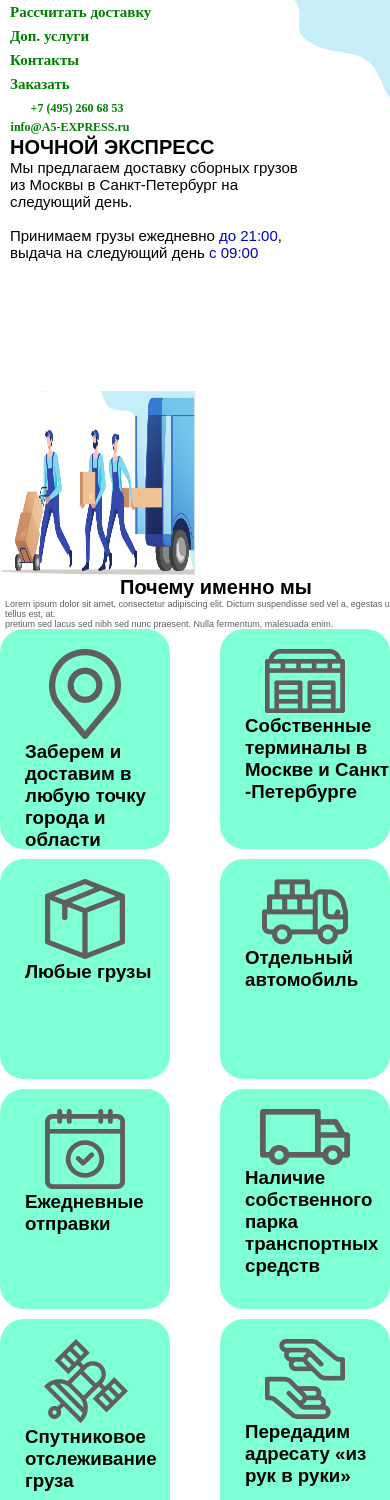
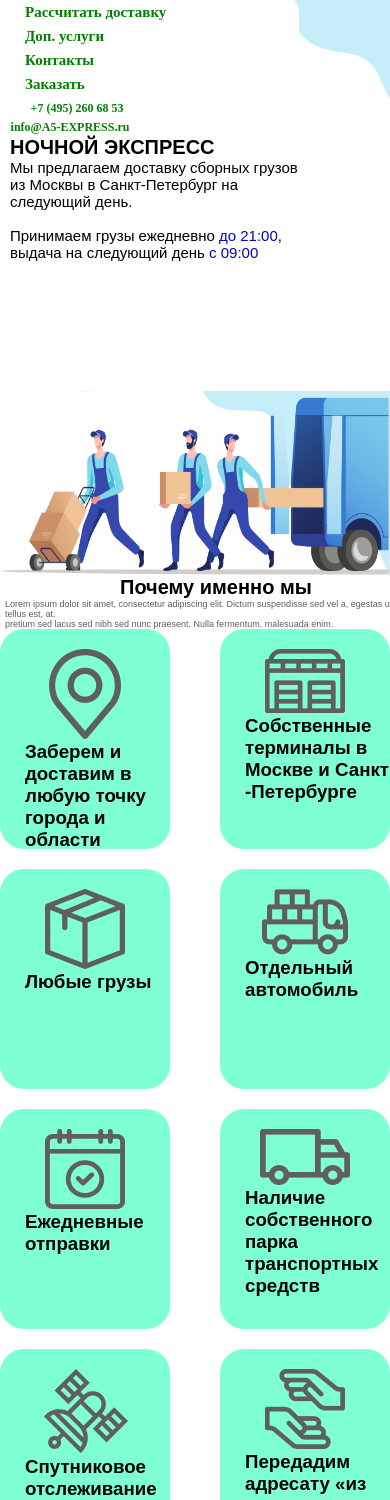
Before and after one commit to proowars/1figma, a plain HTML site: page index.html in a window 390 px wide. Shown: the part 64-1564 px from the top of the page. Drawn offline with Linux system fonts and the light colour scheme.

Commit message:
Update style.css

```diff
--- a/style.css
+++ b/style.css
@@ -135,7 +135,7 @@ header{
     justify-content: space-between;
     align-items: center;
     flex-wrap: wrap;
-    grid-gap: 10px;
+    grid-gap: 20px;
 }
 .flex__eml{
     width: 270px;
@@ -313,7 +313,7 @@ header{
     #grupa {
         position: static;
         display: block;
-        width: 50%;
+        width: 100%;
     }
     .mainnapr{
         flex-direction: column;
@@ -322,8 +322,8 @@ header{
     }
     .nav{
         flex-direction: column;
-        width: 420px;
-        margin-left: 50px;
+        max-width: 350px;
+        margin-left: 10px;
 
     }
     .tel{
@@ -340,7 +340,6 @@ header{
         margin-left: 10px;
         font-size: 15px;
         max-width: 294px;
-        width: 100%;
     }
     .container h2{
         font-size: 20px;
@@ -348,7 +347,6 @@ header{
 
     }
     #why{
-        width: 100%;
         font-size: 9px;
         margin-left: -40px;
         max-width: 400px;
@@ -375,7 +373,7 @@ header{
     }
     .img_1{
         margin-top: -70px;
-        /* margin-left: 250px; */
+        margin-left: 250px;
     }
     .img_1 img{
         width: 50px;
```
